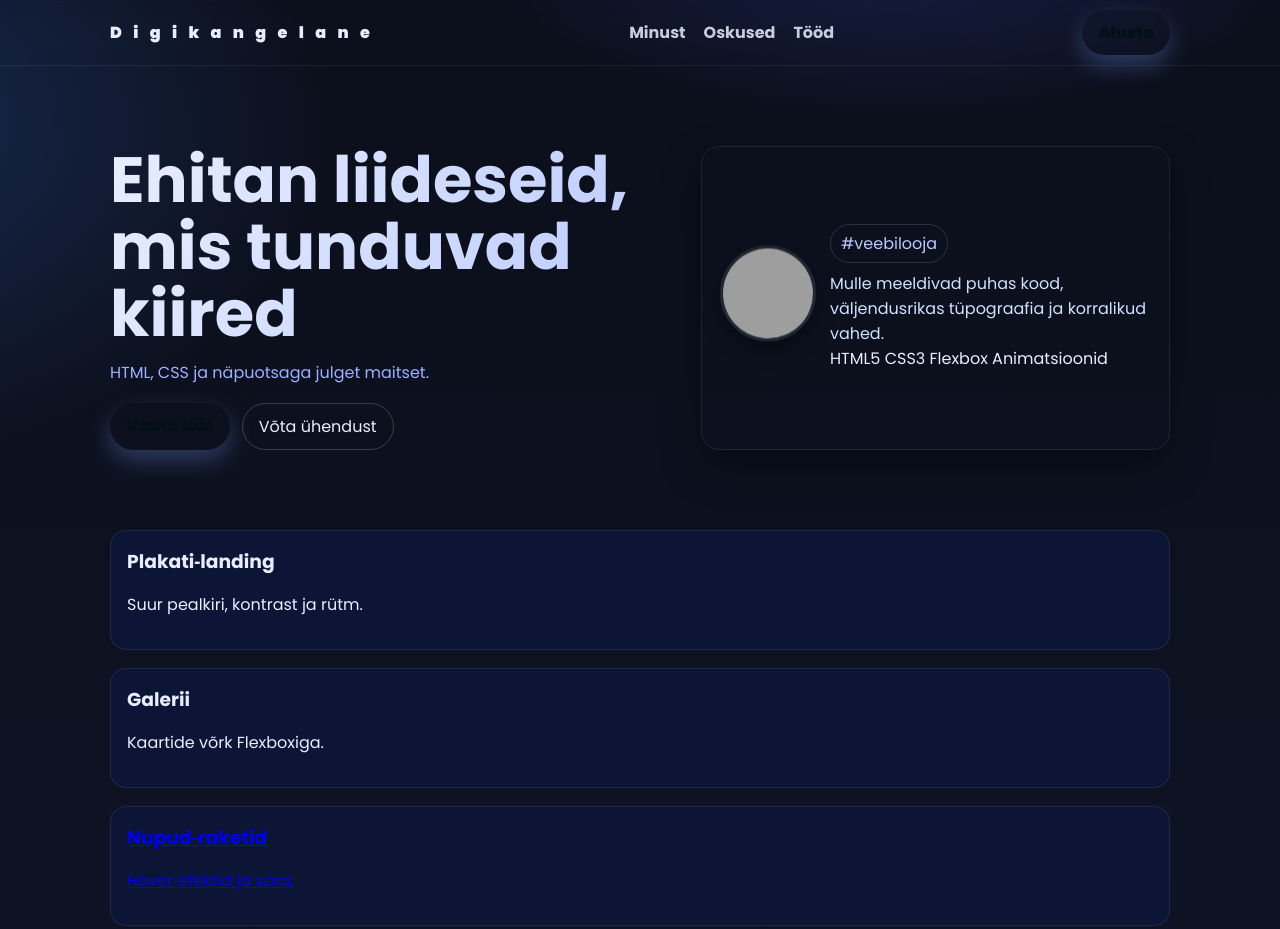
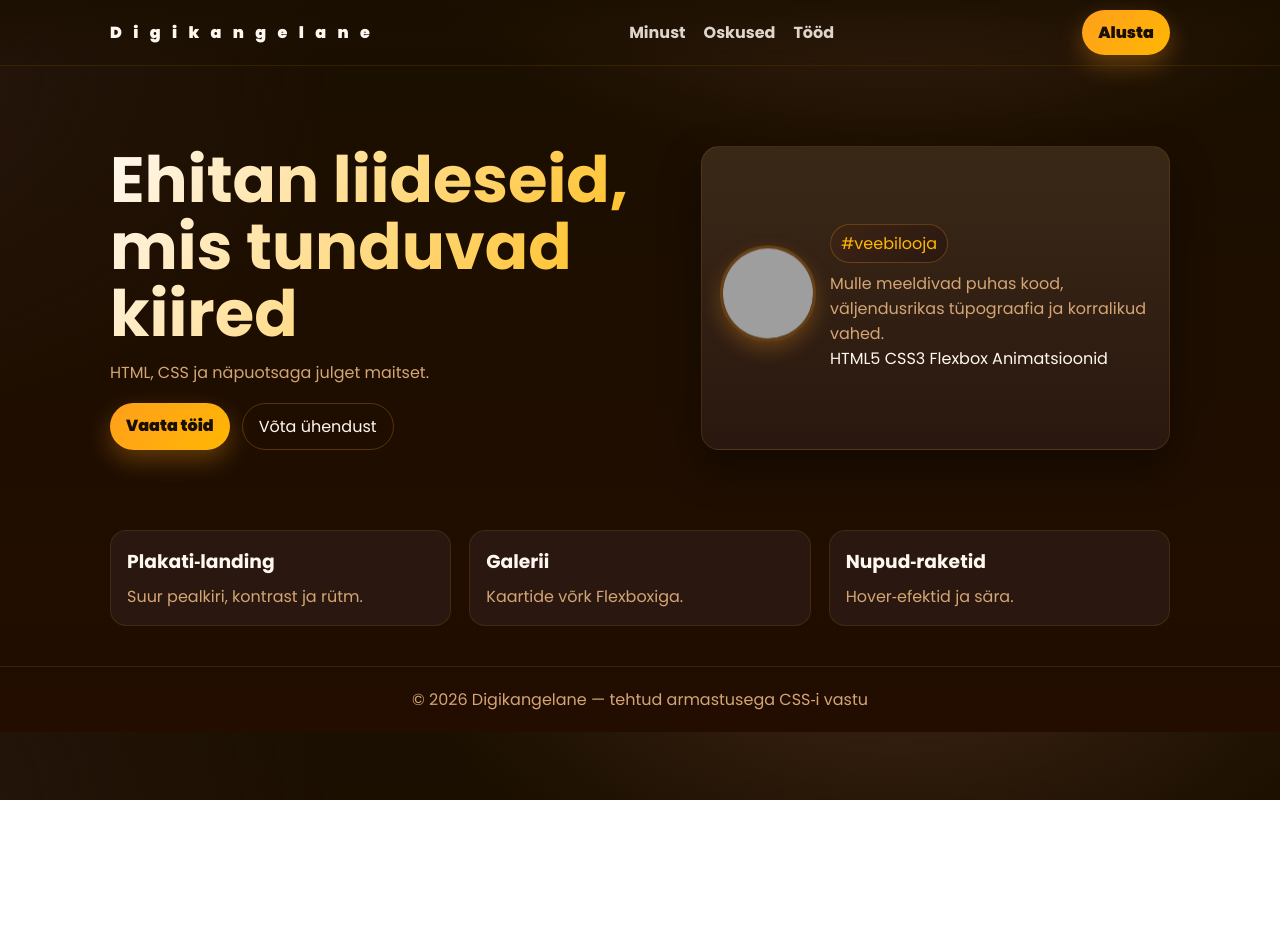
Before and after one commit to HeyIsmeTurbo/HeyIsmeTurbo.github.io, a plain HTML site: page Index.html in a window 1280 px wide. Shown: the top 929 px of the page. After the commit the page ends 800 px from the top, so only its background shows below. Drawn offline with Linux system fonts and the light colour scheme; grey boxes are pictures that could not be loaded.

Commit message:
Add files via upload

```diff
--- a/Index.html
+++ b/Index.html
@@ -35,7 +35,7 @@
           <img class="avatar" src="https://picsum.photos/seed/hero/300" alt="Profiilipilt">
           <div>
             <span class="badge">#veebilooja</span>
-            <p style="margin:8px 0 0; color:#cfe1ff;">Mulle meeldivad puhas kood, väljendusrikas tüpograafia ja korralikud vahed.</p>
+            <p style="margin:8px 0 0; color:#d4a574;">Mulle meeldivad puhas kood, väljendusrikas tüpograafia ja korralikud vahed.</p>
             <div class="skills" id="skills">
               <span class="skill">HTML5</span>
               <span class="skill">CSS3</span>
@@ -55,15 +55,6 @@
           <h3>Galerii</h3>
           <p>Kaartide võrk Flexboxiga.</p>
         </article>
-
-  <a href="https://google.com">
-         <article class="mini">
-          <h3>Nupud‑raketid</h3>
-          <p>Hover‑efektid ja sära.</p>
-        </article>
-  </a>
-
-
         <article class="mini">
           <h3>Nupud‑raketid</h3>
           <p>Hover‑efektid ja sära.</p>
--- a/pres.CSS
+++ b/pres.CSS
@@ -1,23 +1,23 @@
 
 :root{
-    --bg1: #0b0f1a; --bg2: #0f1426;
-    --text: #e8eeff; --muted: #9db0ff;
-    --accent: #7aa2ff; --accent2: #5affc9;
-    --card: #121833; --shadow: 0 18px 40px rgba(0,0,0,.35);
+    --bg1: #1a0f00; --bg2: #220d00;
+    --text: #fff8f0; --muted: #d4a574;
+    --accent: #ff9f1c; --accent2: #ffb703;
+    --card: #2a1810; --shadow: 0 18px 40px rgba(0,0,0,.35);
 }
 * {box-sizing: border-box;}
 body {
     margin: 0; font-family: "Poppins", system-ui, -apple-system, Arial, sans-serif;
     color: var(--text);
     background:
-      radial-gradient(800px 400px at 70% -10%, #1b2455 0%, transparent 60%),
-      radial-gradient(1000px 600px at -20% 10%, #1a2e5a 0%, transparent 60%),
+      radial-gradient(800px 400px at 70% -10%, #3d2414 0%, transparent 60%),
+      radial-gradient(1000px 600px at -20% 10%, #2a1810 0%, transparent 60%),
       linear-gradient(180deg, var(--bg1), var(--bg2));
   }
 header{
     position:sticky; top:0; backdrop-filter: blur(8px);
-    background: linear-gradiant(180deg, #0b0f1acc, #0b0f1a00);
-    border-bottom: 1px solid #ffffff10;
+    background: linear-gradient(180deg, #1a0f00cc, #1a0f0000);
+    border-bottom: 1px solid #ff9f1c20;
 }
 nav{
     max-width: 1100px; margin: 0 auto; display: flex;align-items:center;justify-content: space-between;
@@ -28,41 +28,68 @@ nav{
 .menu a {color:var(--text);text-decoration: none;font-weight: 600;opacity: .85;}
 .menu a:hover{opacity: 1;}
 .cta{
-    padding: 10px 16px; border-radius:999px; background: linear-gradiant(135deg, var(--accent),var(--accent2));
-    color:#041018; font-weight: 800; text-decoration: none; box-shadow:0 10px 24px rgba(122,162,255,.3);
+    padding: 10px 16px; border-radius:999px; background: linear-gradient(135deg, var(--accent),var(--accent2));
+    color:#1a0f00; font-weight: 800; text-decoration: none; box-shadow:0 10px 24px rgba(255,159,28,.3);
     transition:transform .15s ease, box-shadow .2s ease;
+}
+.cta:hover{
+    transform: translateY(-2px); box-shadow:0 14px 32px rgba(255,159,28,.4);
+}
+.cta:active{
+    transform: translateY(0);
+}
+.cta:focus{
+    outline: 2px solid var(--accent2); outline-offset: 2px;
 }
 .hero{
     max-width: 1100px;margin: 40px auto; padding: 40px 20px; display: grid;grid-template-columns: 1.2fr 1fr;gap:28px;
 }
 .title{
     font-size: clamp(2rem,6vw,4rem); line-height: 1.05; margin: 0 0 12px;
-    background:linear-gradient(120deg,var(--text), #b9c9ff);
+    background:linear-gradient(120deg,var(--text), #ffb703);
     -webkit-background-clip: text; background-clip: text;color:transparent;
 }
 .subtitle{ color:var(--muted); margin: 0 0 18px;}
 .actions{ display: flex; gap: 12px;flex-wrap: wrap;}
-.ghost{border:1px solid #ffffff30; color:var(--text); padding: 10px 16px; border-radius:999px;text-decoration: none;}
+.ghost{
+    border:1px solid #ff9f1c40; color:var(--text); padding: 10px 16px; border-radius:999px;text-decoration: none;
+    transition: all .2s ease;
+}
+.ghost:hover{
+    border-color: #ff9f1c; background: rgba(255,159,28,.1);
+}
+.ghost:focus{
+    outline: 2px solid var(--accent2); outline-offset: 2px;
+}
 .card{
-    background: linear-gradiant(180deg, #0f1535,#0b1130);
-    border: 1px solid #ffffff15; border-radius:18px; padding: 18px; box-shadow: var(--shadow);
+    background: linear-gradient(180deg, #3a2817,#2a1810);
+    border: 1px solid #ff9f1c20; border-radius:18px; padding: 18px; box-shadow: var(--shadow);
 }
 .profile{
     display: grid; grid-template-columns: 96px 1fr; gap:14px; align-items:center;
 }
 .avatar{
-    width: 96px;height: 96px;border-radius:50%; object-fit: cover; border:3px solid #ffffff18; box-shadow:0 8px 20px rgba(0,0,0,.35);
+    width: 96px;height: 96px;border-radius:50%; object-fit: cover; border:3px solid #ff9f1c40; box-shadow:0 8px 20px rgba(255,159,28,.25);
         animation: float 3s ease-in-out infinite;
 }
 .badge{ display: inline-block; padding: 6px 10px; border-radius:999px;
-    background: linear-gradiant(135deg, #2b375f, #1b254a); border: 1px solid #ffffff22; color: #b9c9ff;}
+    background: linear-gradient(135deg, #3d2414, #2a1810); border: 1px solid #ff9f1c40; color: #ffb703;}
 .cards{
-    max-width: 1100px; margin:0 auto 40px; padding: 0 20px; display: grid; grid-template-columns: repeat(3 1fr);gap: 18px;
+    max-width: 1100px; margin:0 auto 40px; padding: 0 20px; display: grid; grid-template-columns: repeat(3, 1fr);gap: 18px;
 }
-.mini{padding: 16px;border-radius:16px;background: #0d1537;border:1px solid #ffffff15;}
+.mini{
+    padding: 16px;border-radius:16px;background: #2a1810;border:1px solid #ff9f1c20;
+    transition: all .25s ease; cursor: pointer;
+}
+.mini:hover{
+    border-color: #ff9f1c; background: #3d2414; transform: translateY(-3px);
+}
+.mini:focus-within{
+    outline: 2px solid var(--accent2); outline-offset: 2px;
+}
 .mini h3{margin:0 0 8px;}
-.mini p{margin:0 color #c7d5ff;}
-footer{border-top: 1px solid #ffffff10;color:#93a6ff;text-align: center;padding: 20px;}
+.mini p{margin:0; color: #d4a574;}
+footer{border-top: 1px solid #ff9f1c20;color:#d4a574;text-align: center;padding: 20px;}
 @media(max-width:900px) {
     .hero{grid-template-columns: 1fr;}
     .cards{grid-template-columns: 1fr;}
```
Also changed, not shown: profile.html (+2 -2 lines).
